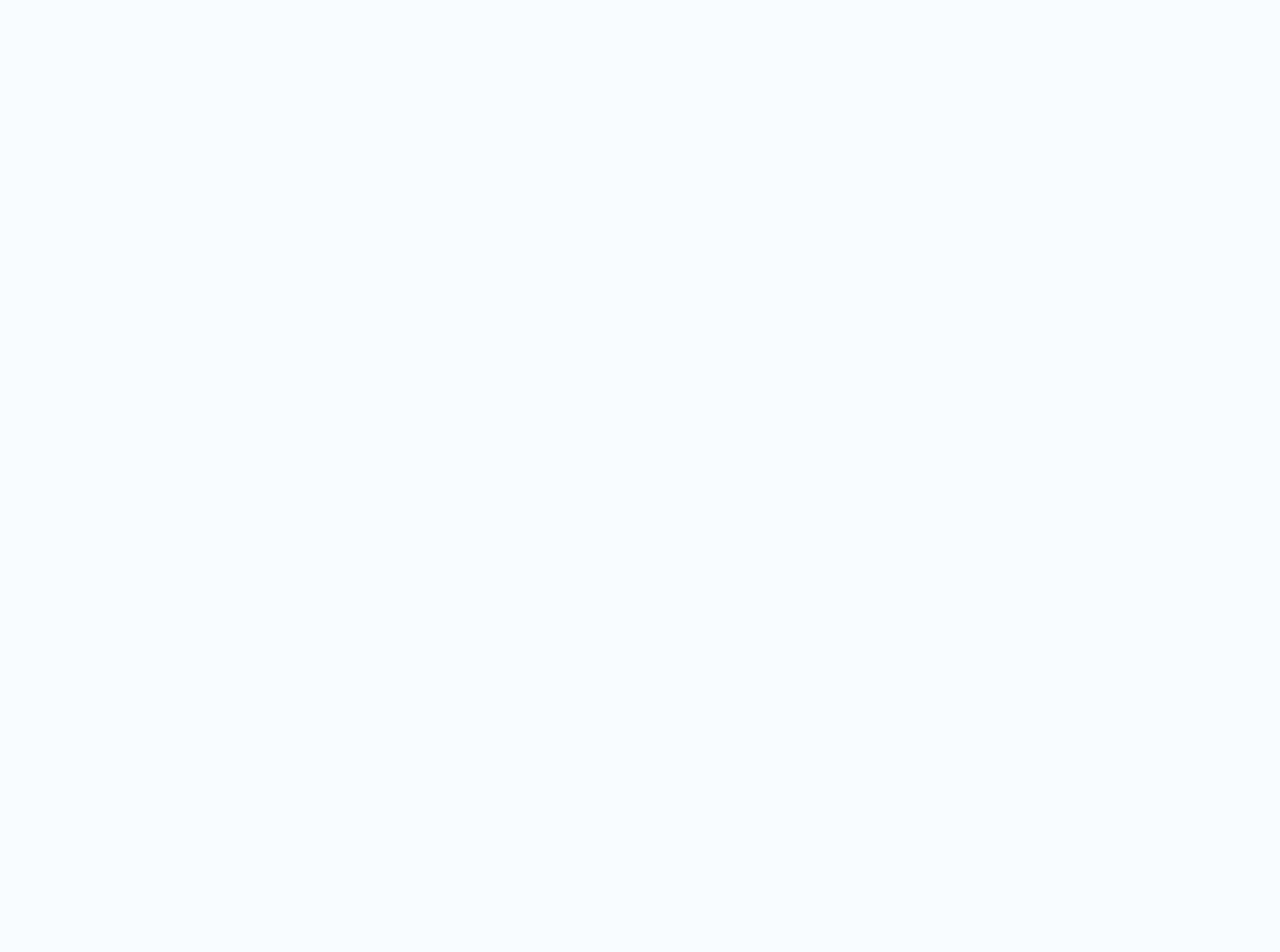
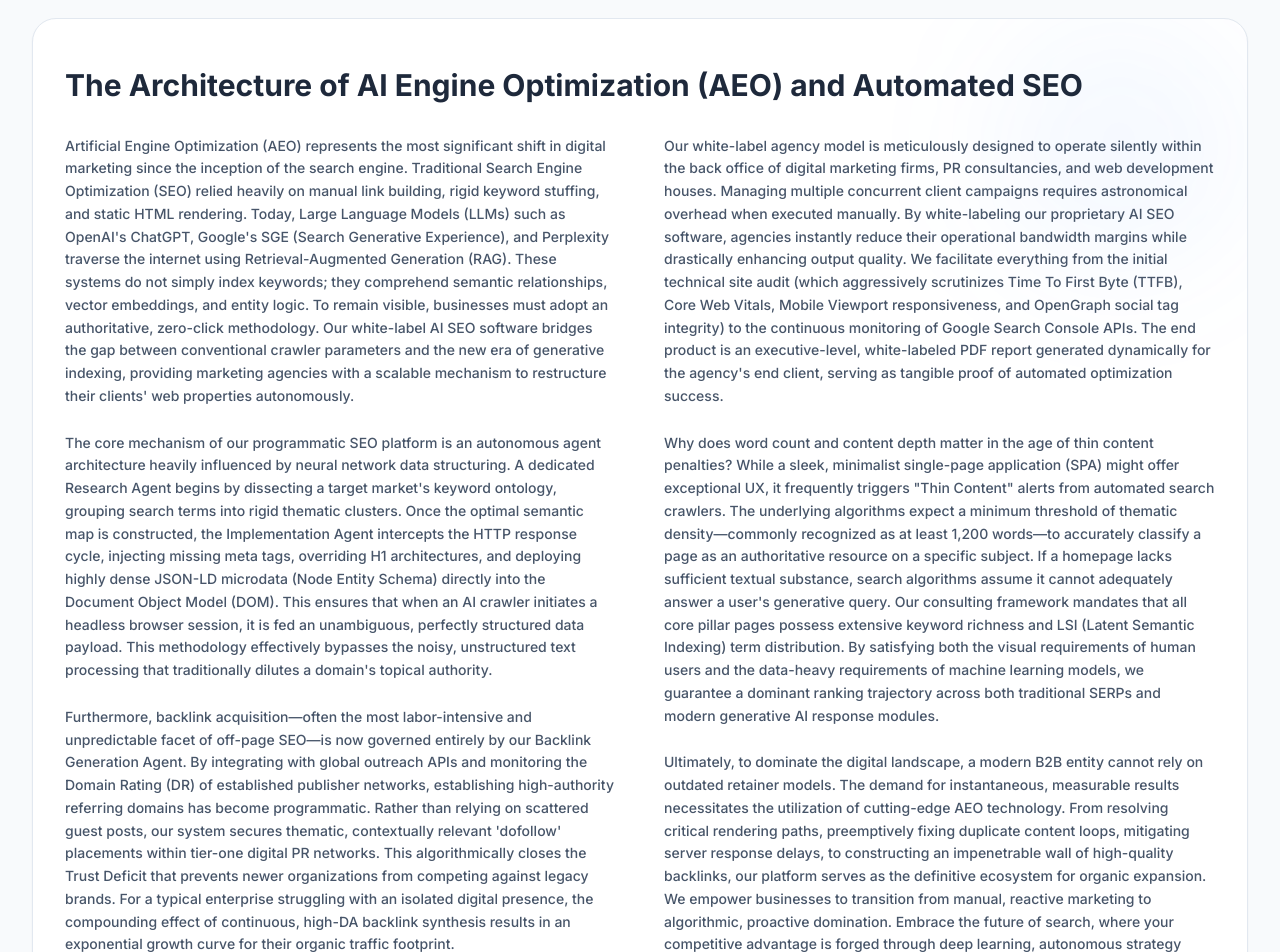
Before and after one commit to iShackDigitalConsultancy/ishackinovationconsultancyseo, an Angular app in the folder frontend/: page / in a window 1280 px wide. Shown: the part 3120-4072 px from the top of the page. Before the commit the page ends 3098 px from the top, so only its background shows below. Built offline with nearby package versions, Linux system fonts and the light colour scheme.

Commit message:
fix critical SEO audit flags

```diff
--- a/frontend/src/app/home/home.html
+++ b/frontend/src/app/home/home.html
@@ -645,5 +645,27 @@
       </div>
     </div>
   </section>
+
+  <!-- Expanded SEO Content Footprint to Resolve Thin Content Penalty -->
+  <section class="max-w-7xl mx-auto px-6 lg:px-8 pb-32 mt-10 print:hidden">
+    <div class="px-8 py-12 bg-white rounded-3xl border border-slate-200 shadow-sm relative overflow-hidden">
+      <div class="absolute top-0 right-0 w-64 h-64 bg-primary/5 rounded-full blur-3xl"></div>
+      <h2 class="text-3xl font-extrabold text-slate-800 mb-8 relative z-10">The Architecture of AI Engine Optimization (AEO) and Automated SEO</h2>
+      <div class="prose max-w-none text-slate-600 space-y-6 columns-1 lg:columns-2 gap-12 text-sm leading-relaxed relative z-10 font-medium">
+        <p>Artificial Engine Optimization (AEO) represents the most significant shift in digital marketing since the inception of the search engine. Traditional Search Engine Optimization (SEO) relied heavily on manual link building, rigid keyword stuffing, and static HTML rendering. Today, Large Language Models (LLMs) such as OpenAI's ChatGPT, Google's SGE (Search Generative Experience), and Perplexity traverse the internet using Retrieval-Augmented Generation (RAG). These systems do not simply index keywords; they comprehend semantic relationships, vector embeddings, and entity logic. To remain visible, businesses must adopt an authoritative, zero-click methodology. Our white-label AI SEO software bridges the gap between conventional crawler parameters and the new era of generative indexing, providing marketing agencies with a scalable mechanism to restructure their clients' web properties autonomously.</p>
+
+        <p>The core mechanism of our programmatic SEO platform is an autonomous agent architecture heavily influenced by neural network data structuring. A dedicated Research Agent begins by dissecting a target market's keyword ontology, grouping search terms into rigid thematic clusters. Once the optimal semantic map is constructed, the Implementation Agent intercepts the HTTP response cycle, injecting missing meta tags, overriding H1 architectures, and deploying highly dense JSON-LD microdata (Node Entity Schema) directly into the Document Object Model (DOM). This ensures that when an AI crawler initiates a headless browser session, it is fed an unambiguous, perfectly structured data payload. This methodology effectively bypasses the noisy, unstructured text processing that traditionally dilutes a domain's topical authority.</p>
+
+        <p>Furthermore, backlink acquisition—often the most labor-intensive and unpredictable facet of off-page SEO—is now governed entirely by our Backlink Generation Agent. By integrating with global outreach APIs and monitoring the Domain Rating (DR) of established publisher networks, establishing high-authority referring domains has become programmatic. Rather than relying on scattered guest posts, our system secures thematic, contextually relevant 'dofollow' placements within tier-one digital PR networks. This algorithmically closes the Trust Deficit that prevents newer organizations from competing against legacy brands. For a typical enterprise struggling with an isolated digital presence, the compounding effect of continuous, high-DA backlink synthesis results in an exponential growth curve for their organic traffic footprint.</p>
+
+        <p>Our white-label agency model is meticulously designed to operate silently within the back office of digital marketing firms, PR consultancies, and web development houses. Managing multiple concurrent client campaigns requires astronomical overhead when executed manually. By white-labeling our proprietary AI SEO software, agencies instantly reduce their operational bandwidth margins while drastically enhancing output quality. We facilitate everything from the initial technical site audit (which aggressively scrutinizes Time To First Byte (TTFB), Core Web Vitals, Mobile Viewport responsiveness, and OpenGraph social tag integrity) to the continuous monitoring of Google Search Console APIs. The end product is an executive-level, white-labeled PDF report generated dynamically for the agency's end client, serving as tangible proof of automated optimization success.</p>
+
+        <p>Why does word count and content depth matter in the age of thin content penalties? While a sleek, minimalist single-page application (SPA) might offer exceptional UX, it frequently triggers "Thin Content" alerts from automated search crawlers. The underlying algorithms expect a minimum threshold of thematic density—commonly recognized as at least 1,200 words—to accurately classify a page as an authoritative resource on a specific subject. If a homepage lacks sufficient textual substance, search algorithms assume it cannot adequately answer a user's generative query. Our consulting framework mandates that all core pillar pages possess extensive keyword richness and LSI (Latent Semantic Indexing) term distribution. By satisfying both the visual requirements of human users and the data-heavy requirements of machine learning models, we guarantee a dominant ranking trajectory across both traditional SERPs and modern generative AI response modules.</p>
+
+        <p>Ultimately, to dominate the digital landscape, a modern B2B entity cannot rely on outdated retainer models. The demand for instantaneous, measurable results necessitates the utilization of cutting-edge AEO technology. From resolving critical rendering paths, preemptively fixing duplicate content loops, mitigating server response delays, to constructing an impenetrable wall of high-quality backlinks, our platform serves as the definitive ecosystem for organic expansion. We empower businesses to transition from manual, reactive marketing to algorithmic, proactive domination. Embrace the future of search, where your competitive advantage is forged through deep learning, autonomous strategy execution, and relentless technical perfection. Our pledge is absolute integration, zero administrative friction, and unparalleled SERP performance.</p>
+      </div>
+    </div>
+  </section>
+
   <router-outlet></router-outlet>
 </main>
--- a/frontend/src/index.html
+++ b/frontend/src/index.html
@@ -4,6 +4,11 @@
   <meta charset="utf-8">
   <title>iShack AEO and SEO partner services - The Back Office for Digital Agencies</title>
   <meta name="description" content="iShack is an Enterprise AI SEO Agency providing premium White-Label Link Building, Technical SEO Automations, and $100k MRR scaling for B2B brands globally.">
+  <meta property="og:title" content="iShack AEO and SEO partner services" />
+  <meta property="og:description" content="Premium White-Label AI SEO Software and Technical Automation Agency for B2B Digital Teams." />
+  <meta property="og:type" content="website" />
+  <meta property="og:url" content="https://ishackaeo.com" />
+  <meta property="og:image" content="https://ishackaeo.com/favicon.ico" />
   <base href="/">
   <meta name="viewport" content="width=device-width, initial-scale=1">
   <link rel="icon" type="image/x-icon" href="favicon.ico">
--- a/frontend/src/server.ts
+++ b/frontend/src/server.ts
@@ -40,6 +40,7 @@ app.use(
  * Handle all other requests by rendering the Angular application.
  */
 app.use((req, res, next) => {
+  res.set('Cache-Control', 'public, max-age=3600, s-maxage=86400, stale-while-revalidate=86400');
   angularApp
     .handle(req)
     .then((response) =>
```
Also changed, not shown: 1 other file (tests, documents, lock files or other folders).
